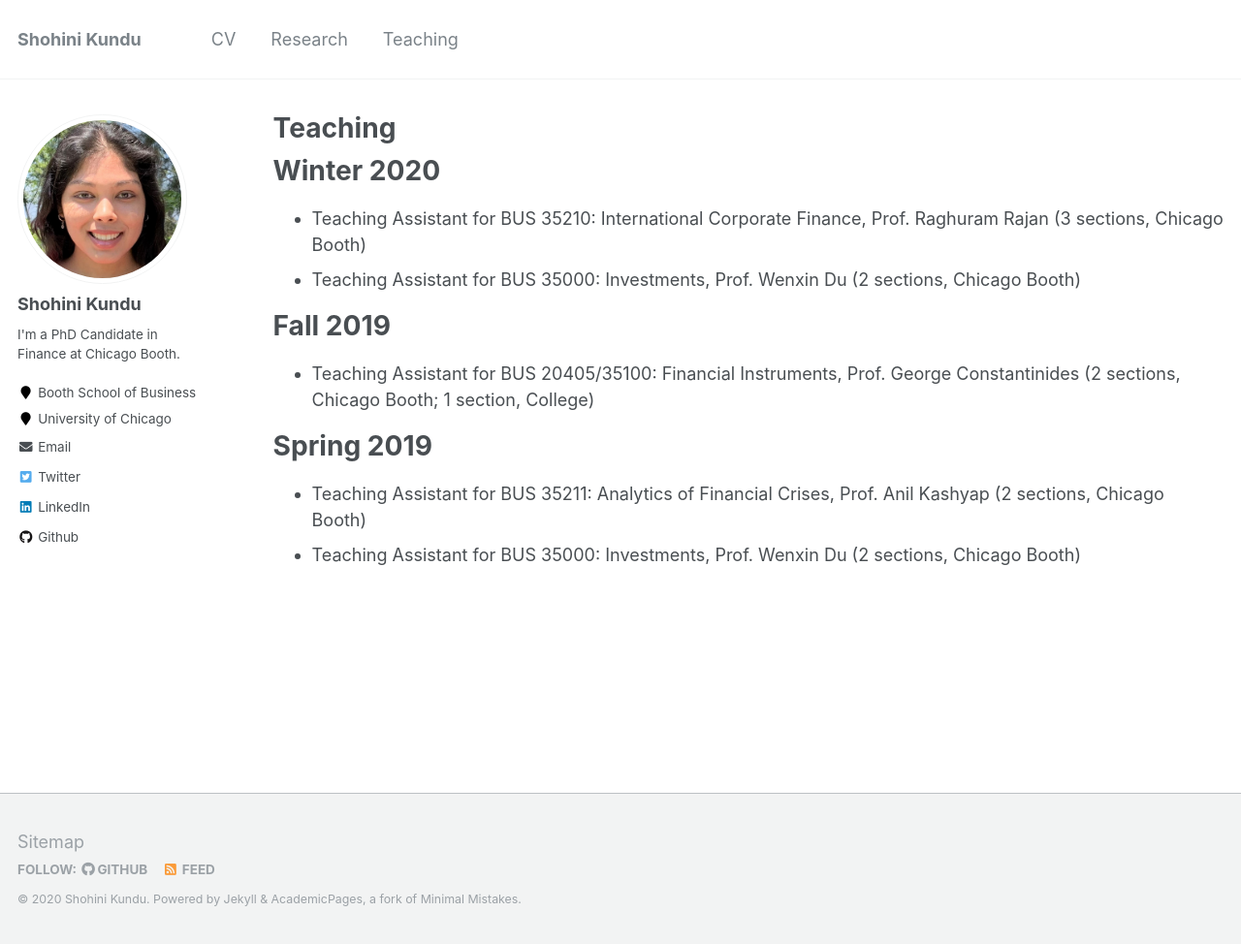
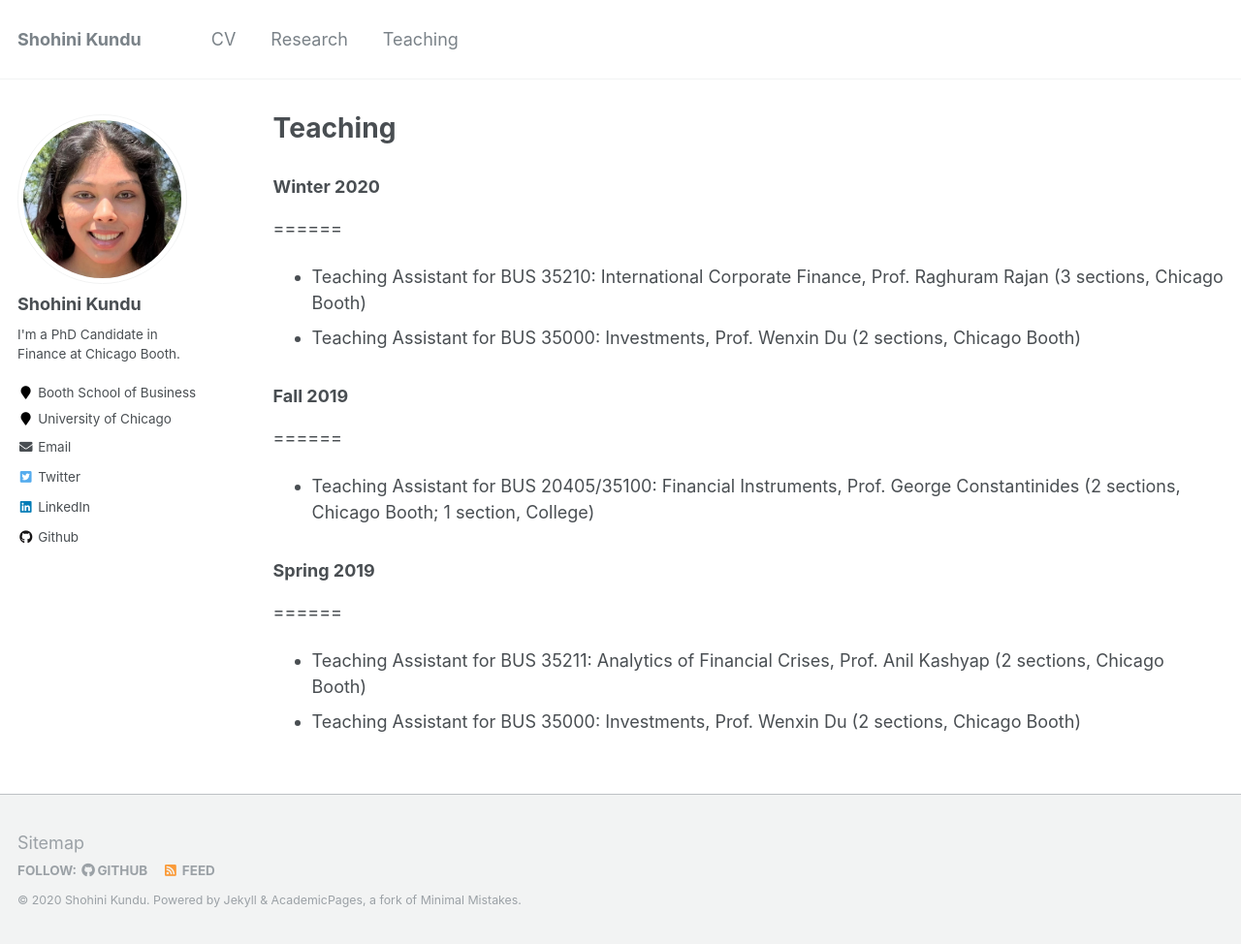
Before and after one commit to shohinikundu/shohinikundu.github.io, a Jekyll site: the page built from _pages/teaching.md, in a window 1280 px wide and 974 px high. Shown: the whole window at 97% size. Built offline with Jekyll 4.4.1, drawn with Linux system fonts in a browser that asks for light colours.

```diff
--- a/_pages/teaching.md
+++ b/_pages/teaching.md
@@ -5,16 +5,16 @@ permalink: /teaching/
 author_profile: true
 ---
 
-Winter 2020
+### Winter 2020
 ======
 - Teaching Assistant for BUS 35210: International Corporate Finance, Prof. Raghuram Rajan (3 sections, Chicago Booth)
 - Teaching Assistant for BUS 35000: Investments, Prof. Wenxin Du (2 sections, Chicago Booth)
 
-Fall 2019
+### Fall 2019
 ======
 - Teaching Assistant for BUS 20405/35100: Financial Instruments, Prof. George Constantinides (2 sections, Chicago Booth; 1 section, College)
 
-Spring 2019
+### Spring 2019
 ======
 - Teaching Assistant for BUS 35211: Analytics of Financial Crises, Prof. Anil Kashyap (2 sections, Chicago Booth)
 - Teaching Assistant for BUS 35000: Investments, Prof. Wenxin Du (2 sections, Chicago Booth)
```
